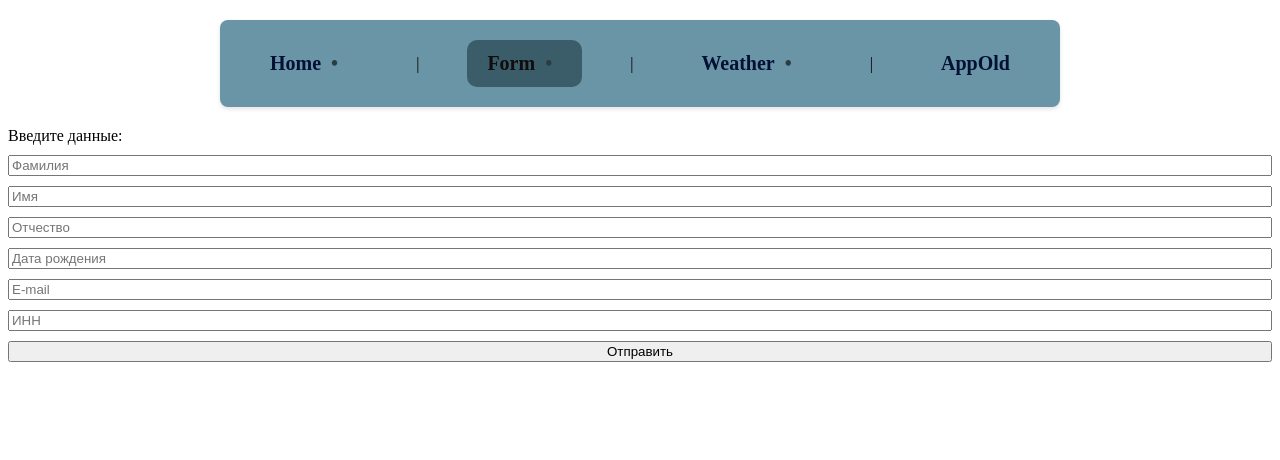
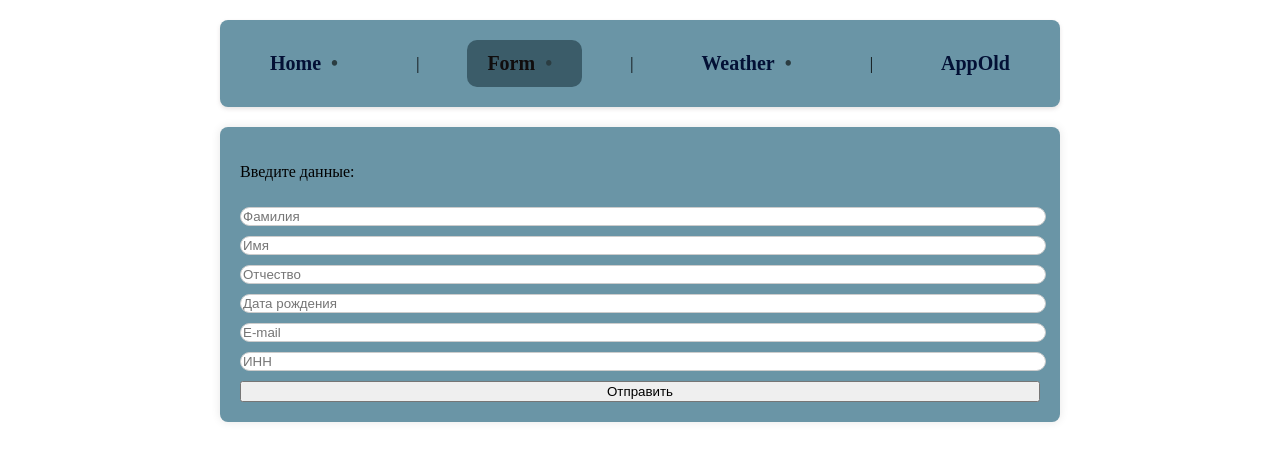
Before and after one commit to Kris-stina/weather, a Vue app: page /form in a window 1280 px wide. Shown: the top 460 px of the page. Built offline with nearby package versions, Linux system fonts and the light colour scheme.

Commit message:
стили применены

```diff
--- a/src/App.vue
+++ b/src/App.vue
@@ -1,9 +1,9 @@
 <template>
   <nav>
-    <router-link to="/" class="nav-link">Home</router-link> |
-    <router-link to="/form" class="nav-link">Form</router-link> |
-    <router-link to="/weather" class="nav-link">Weather</router-link> |
-    <router-link to="/app-old" class="nav-link">AppOld</router-link>
+    <router-link to="/" class="nav__link">Home</router-link> |
+    <router-link to="/form" class="nav__link">Form</router-link> |
+    <router-link to="/weather" class="nav__link">Weather</router-link> |
+    <router-link to="/app-old" class="nav__link">AppOld</router-link>
 
   </nav>
   <router-view />
@@ -35,7 +35,7 @@
   box-shadow: 0 2px 4px rgba(131, 113, 113, 0.2);
   margin-bottom: 20px;
 }
-.nav-link{
+.nav__link{
   color: #031035;
   font-size: 20px;
   text-decoration: none;
@@ -45,11 +45,11 @@
   margin: 0 10px;
   transition: background-color 0.3s ease, color 0.3s ease;
 }
-.nav-link:hover{
+.nav__link:hover{
   background-color: #152e38;
   color: #7b8bae;
 }
-.nav-link.router-link-active{
+.nav__link.router-link-active{
   background-color: #3b5c69;;
   color: #100d0d;
 }
@@ -59,7 +59,6 @@
   margin-left: 10px;
   margin-right: 10px;
 }
-
 
 
 
--- a/src/components/MyForm.vue
+++ b/src/components/MyForm.vue
@@ -1,12 +1,13 @@
 <template>
-<div class="info-form">Введите данные:
-    <input v-model="surname" type="text" placeholder="Фамилия">
-    <input v-model="name" type="text" placeholder="Имя">
-    <input type="text" placeholder="Отчество">
-    <input type="text" placeholder="Дата рождения">
-    <input type="text" placeholder="E-mail">
-    <input type="text" placeholder="ИНН">
-    <button @click="sendData">Отправить</button>
+<div class="info-form">
+    <p class="info-form__title">Введите данные:</p>
+    <input v-model="surname" type="text" placeholder="Фамилия" class="info-form__input">
+    <input v-model="name" type="text" placeholder="Имя" class="info-form__input">
+    <input type="text" placeholder="Отчество" class="info-form__input">
+    <input type="text" placeholder="Дата рождения" class="info-form__input">
+    <input type="text" placeholder="E-mail" class="info-form__input">
+    <input type="text" placeholder="ИНН" class="info-form__input">
+    <button @click="sendData" class="info-form__button">Отправить</button>
 </div>
 
 </template>
@@ -36,9 +37,7 @@
     };
 
     emit('formSubmitted', form)
-
 }
-
 </script>
 
 
@@ -48,7 +47,17 @@
     display: flex;
     flex-direction: column;
     gap: 10px;
+    max-width: 800px;
+    margin: 20px auto;
+    padding: 20px;
+    background-color: #6a95a6;
+    border-radius: 8px;
+    box-shadow: 0 0 10px rgba(0, 0, 0, 0.1);
+}
+.info-form__input{
+    width: 100%;
+    border: 1px solid #ccc;
+    border-radius: 15px;
 }
 
-
 </style>
--- a/src/pages/AppOld.vue
+++ b/src/pages/AppOld.vue
@@ -1,15 +1,15 @@
 <template>
 <div class="parent-component">
   <!-- Родительский компонент. -->
-    <h1 class="main-title">Родительский компонент</h1>
+    <h1 class="parent-component__main-title">Родительский компонент</h1>
 
   <!-- Используем компонент TestComponents и передаем ему строковое значение (propMessage) и обработчики событий custom-event(handleCounterUpdate) и reset-event(handleCounterReset). -->
     <TestComponents propMessage="Сообщение от родителя!" @custom-event="handleCounterUpdate" @reset-event="handleCounterReset"></TestComponents>
 
-  <div class="my-form"><MyForm></MyForm></div>
+  <div class="parent-component__my-form"><MyForm></MyForm></div>
 
   <!-- Отображаем значение счетчика, полученное из дочернего компонента. -->
-  <div class="counter-info">
+  <div class="parent-component__counter-info">
     <p>Значение счетчика из дочернего компонента: {{ counterValue }}</p>
 
   <!-- Отображаем сколько раз счетчик был сброшен. -->
@@ -21,11 +21,11 @@
 
   <!-- ФОРМА -->
 
-  <div class="form-data-section">
-    <h1 class="section-title">Form Data</h1>
+  <div class="parent-component__form-data-section">
+    <h1 class="parent-component__form-data-section__section-title">Form Data</h1>
     <MyForm @formSubmitted="handleFormSubmit"/>
 
-    <div v-if="formData" class="data-display">
+    <div v-if="formData" class="parent-component__form-data-section__data-display">
       <h3>Введенные данные</h3>
       <ul>
         <li v-for="(value, key) in formData" :key="key">{{ key }} : {{ value }}
@@ -94,14 +94,14 @@
 }
 
 /* Заголовки */
-.main-title{
+.parent-component__main-title{
   font-size: 2.5em;
   margin-bottom: 20px;
   color: #031035;
   text-align: center;
 }
 
-.section-title{
+.parent-component__form-data-section__section-title{
   font-size: 1.8em;
   margin-top: 30px;
   margin-bottom: 15px;
@@ -110,12 +110,12 @@
 }
 
 /* Формы */
-.my-form{
+.parent-component__my-form{
   margin-bottom: 20px;
 }
 
 /* Информация о счетчиках */
-.counter-info{
+.parent-component__counter-info{
   margin-top: 20px;
   padding: 15px;
   background-color: #f9f9f9;
@@ -123,33 +123,33 @@
 }
 
 /* Данные формы */
-.form-data-section{
+.parent-component__form-data-section{
   margin-top: 30px;
 }
 
-.data-display{
+.parent-component__form-data-section__data-display{
   margin-top: 15px;
   padding: 15px;
   background-color: #f9f9f9;
   border-radius: 8px;
 }
 
-.data-display h3{
+.parent-component__form-data-section__data-display h3{
   margin-bottom: 10px;
   color: #031035;
 }
-.data-display ul{
+.parent-component__form-data-section__data-display ul{
   list-style: square;
   padding: 0;
   margin-left: 10px;
 }
-.data-display li{
+.parent-component__form-data-section__data-display li{
   padding: 8px 0;
   border-bottom: 2px solid #6a95a6;
 }
 
 /* Отключаем последнее подчеркивание */
-.data-display li:last-child{
+.parent-component__form-data-section__data-display li:last-child{
   border-bottom: none;
 }
 </style>
--- a/src/pages/TheWeather.vue
+++ b/src/pages/TheWeather.vue
@@ -1,6 +1,6 @@
 <template>
 
     <div>
-        weather
+        <h1>weather</h1>
     </div>
 </template>
--- a/src/pages/Weather/TheWeather.vue
+++ b/src/pages/Weather/TheWeather.vue
@@ -1,6 +1,25 @@
 <template>
 
-    <div>
-        weather
+    <div class="weather">
+        <h1 class="weather__new">weather</h1>
     </div>
 </template>
+
+
+<style scoped>
+
+.weather__new{
+    text-align: center;
+    padding: 20px;
+    margin: 0;
+    font-size: 40px;
+    text-decoration: underline;
+}
+
+.weather{
+    background-color: #6a95a6;
+    border-radius: 15px;
+    font-size: 2.5em;
+}
+
+</style>
```
